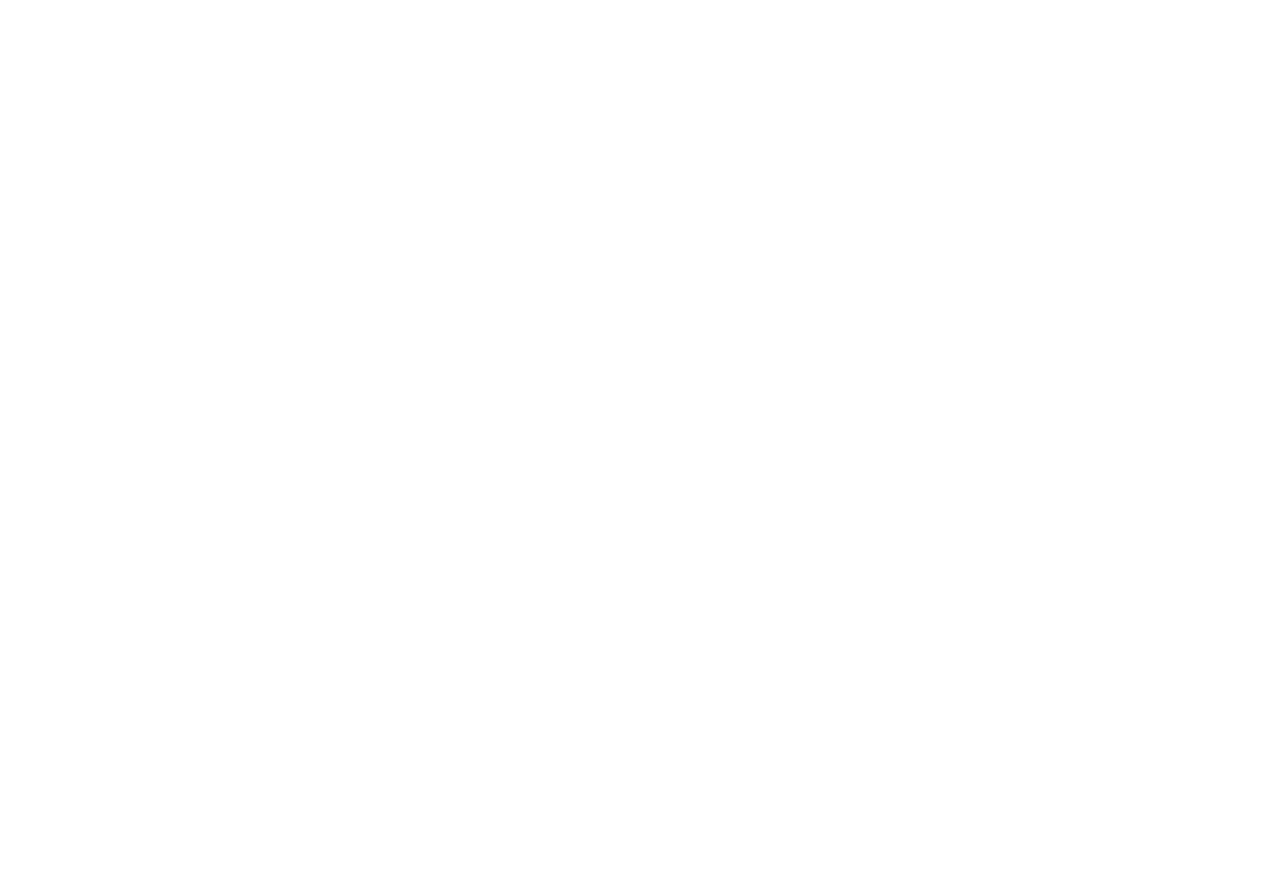
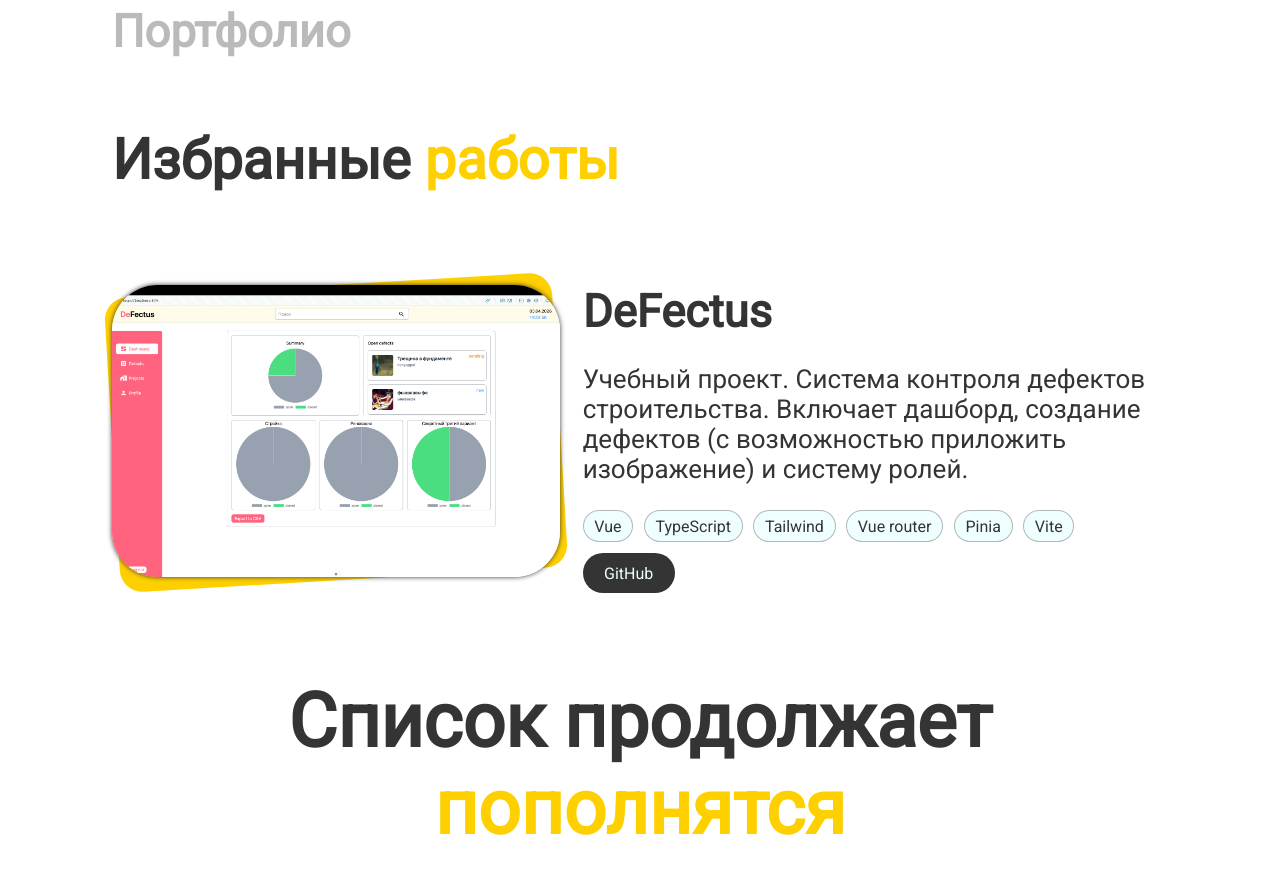
Before and after one commit to otiosumax/personal-website, a React (Vite) app: page / in a window 1280 px wide. Shown: the part 840-1714 px from the top of the page. Before the commit the page ends 800 px from the top, so only its background shows below. Built offline with nearby package versions, Linux system fonts and the light colour scheme.

Commit message:
portfolio

```diff
--- /dev/null
+++ b/src/assets/portfolioItems.json
@@ -0,0 +1,9 @@
+[
+  {
+    "title": "DeFectus",
+    "description": "Учебный проект. Система контроля дефектов строительства. Включает дашборд, создание дефектов (с возможностью приложить изображение) и систему ролей.",
+    "imageUrl": "/defectus.png",
+    "projectUrl": "https://github.com/otiosumax/pnbf1",
+    "tags": ["Vue", "TypeScript", "Tailwind", "Vue router", "Pinia", "Vite"]
+  }
+]
--- a/src/features/home/Home.tsx
+++ b/src/features/home/Home.tsx
@@ -1,11 +1,13 @@
 import Header from "./components/Header";
 import Hero from "./components/Hero";
+import Portfolio from "./components/Portfolio";
 
 function Home() {
   return (
     <div>
       <Header />
       <Hero />
+      <Portfolio />
     </div>
   );
 }
--- a/src/features/home/components/Hero.tsx
+++ b/src/features/home/components/Hero.tsx
@@ -11,7 +11,11 @@
             <span>разработчик</span>
           </h1>
           <div id="separator" />
-          <p>Всегда готов к новым вызовам!</p>
+          <p>
+            Всегда готов к новым
+            <br />
+            вызовам!
+          </p>
         </div>
         <div style={{ position: "relative" }}>
           <p id="location">г. Москва</p>
--- /dev/null
+++ b/src/features/home/components/Portfolio.tsx
@@ -0,0 +1,35 @@
+import "../styles/Portfolio.css";
+import portfolioJson from "../../../assets/portfolioItems.json" assert { type: "json" };
+import PortfolioItem from "./PortfolioItem";
+
+export interface PortfolioItem {
+  title: string;
+  description: string;
+  imageUrl: string;
+  tags: string[];
+  projectUrl: string;
+}
+
+export default function Portfolio() {
+  return (
+    <div id="portfolio" className="wrapper">
+      <h3 className="semi-transparent">Портфолио</h3>
+      <h2>
+        Избранные <span className="text-primary">работы</span>
+      </h2>
+      {portfolioJson.map((item, index) => (
+        <PortfolioItem
+          key={index}
+          title={item.title}
+          description={item.description}
+          imageUrl={item.imageUrl}
+          projectUrl={item.projectUrl}
+          tags={item.tags}
+        />
+      ))}
+      <h1>
+        Список продолжает <span className="text-primary">пополнятся</span>
+      </h1>
+    </div>
+  );
+}
--- /dev/null
+++ b/src/features/home/components/PortfolioItem.tsx
@@ -0,0 +1,36 @@
+import { type PortfolioItem } from "./Portfolio";
+
+export default function PortfolioItem({
+  title,
+  description,
+  imageUrl,
+  projectUrl,
+  tags,
+}: PortfolioItem) {
+  return (
+    <>
+      <div className="portfolio-item">
+        <div>
+          <div style={{ position: "relative" }}>
+            <img src={imageUrl} alt={title} className="portfolio-image" />
+            <div className="background-rectangle" />
+          </div>
+        </div>
+        <div className="portfolio-content">
+          <h3>{title}</h3>
+          <p>{description}</p>
+          <div className="tags">
+            {tags.map((tag, index) => (
+              <span key={index} className="tag">
+                {tag}
+              </span>
+            ))}
+          </div>
+          <a href={projectUrl} className="project-link">
+            GitHub
+          </a>
+        </div>
+      </div>
+    </>
+  );
+}
--- a/src/features/home/styles/Hero.css
+++ b/src/features/home/styles/Hero.css
@@ -16,6 +16,10 @@
   h1 {
     margin: 0 0 12pt;
     flex: 1;
+  }
+
+  p {
+    font-size: clamp(26pt, 3vw, 30pt);
   }
 
   img {
--- /dev/null
+++ b/src/features/home/styles/Portfolio.css
@@ -0,0 +1,69 @@
+#portfolio {
+  display: flex;
+  flex-direction: column;
+
+  .text-primary {
+    color: var(--primary-color);
+  }
+  h1 {
+    flex: 1;
+    text-align: center;
+    width: 100%;
+  }
+
+  .semi-transparent {
+    color: rgb(from var(--text-color) r g b / 34%);
+  }
+}
+
+.portfolio-item {
+  display: flex;
+  gap: 17pt;
+  margin: 34pt 0;
+
+  h3 {
+    margin: 0;
+  }
+
+  a {
+    background-color: var(--text-color);
+    color: var(--bg-color);
+    padding: 8pt 16pt;
+    border-radius: 17pt;
+    text-decoration: none;
+  }
+
+  img {
+    max-width: 35vw;
+    border-radius: 34pt;
+    box-shadow: 0 0 4pt;
+  }
+
+  .tags {
+    display: flex;
+    gap: 8pt;
+    flex-wrap: wrap;
+    margin: 0 0 16pt;
+  }
+
+  .tag {
+    padding: 4pt 8pt;
+
+    background-color: var(--bg-color);
+    border: 1px solid rgb(from var(--text-color) r g b / 34%);
+    border-radius: 34pt;
+  }
+
+  .background-rectangle {
+    position: absolute;
+    top: 0;
+    left: 0;
+    width: 100%;
+    height: 100%;
+    background-color: var(--primary-color);
+    border-radius: 17pt;
+    z-index: -1;
+
+    transform: rotate(-3.4deg);
+  }
+}
--- a/src/index.css
+++ b/src/index.css
@@ -38,19 +38,28 @@
 }
 
 p {
-  font-size: 34px;
+  font-size: 26px;
 }
 
 h1 {
   font-size: 56pt;
 }
 
+h2 {
+  font-size: 42pt;
+}
+
+h3 {
+  font-size: 34pt;
+  margin: 34pt 0 17pt 0;
+}
+
 .wrapper {
-  width: 100%;
-  padding: 0 112px;
+  /* width: 100%;
+  padding: 0 112px; */
 
-  /* width: 1000pt;
-  margin: 0 auto; */
+  width: 1000pt;
+  margin: 0 auto;
 }
 
 .background-rectangle {
@@ -59,3 +68,10 @@
   position: absolute;
   z-index: -1;
 }
+
+@media screen and (max-width: 1100pt) {
+  .wrapper {
+    width: calc(100% - 224px);
+    padding: 0 112px;
+  }
+}
```
Also changed, not shown: public/defectus.png (added).
